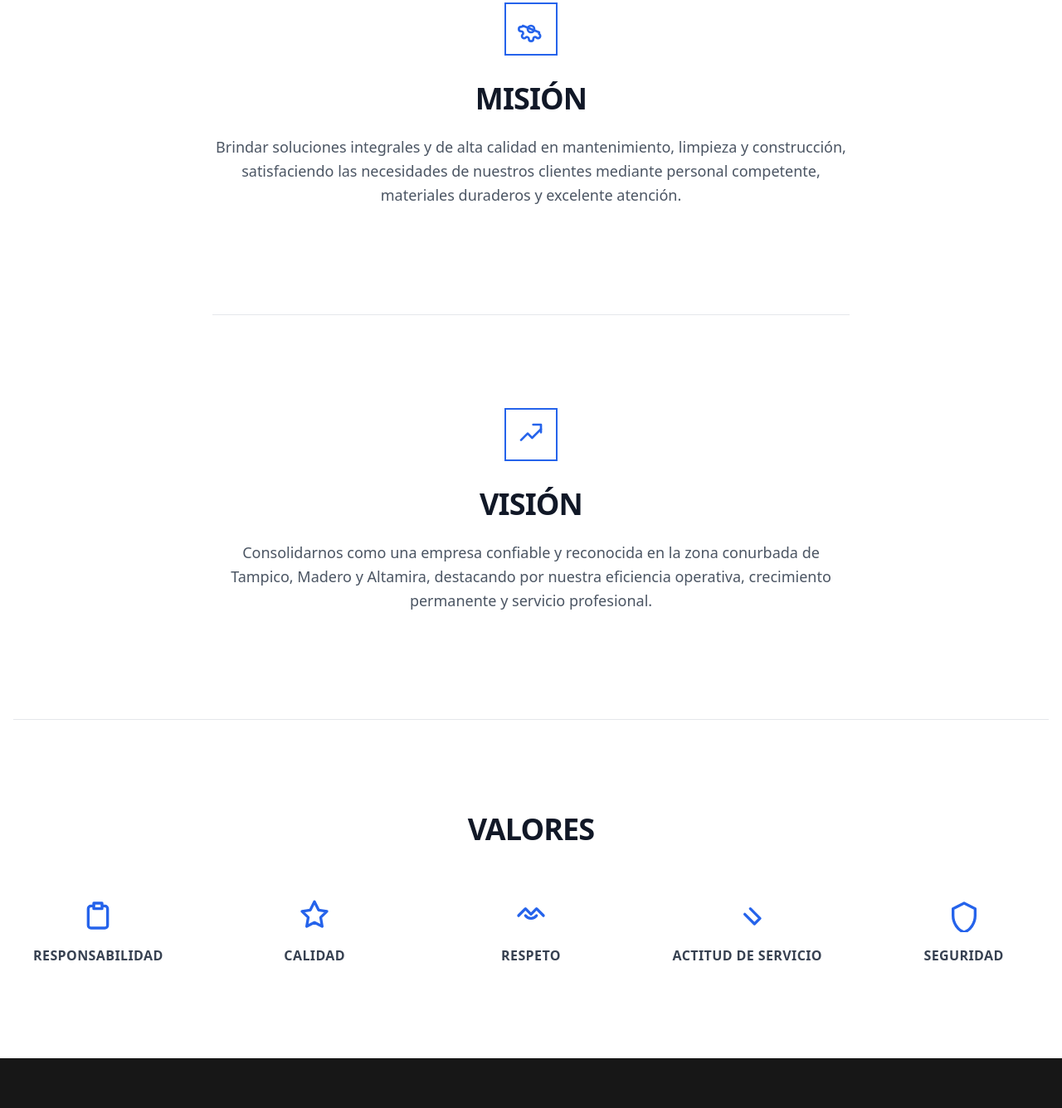
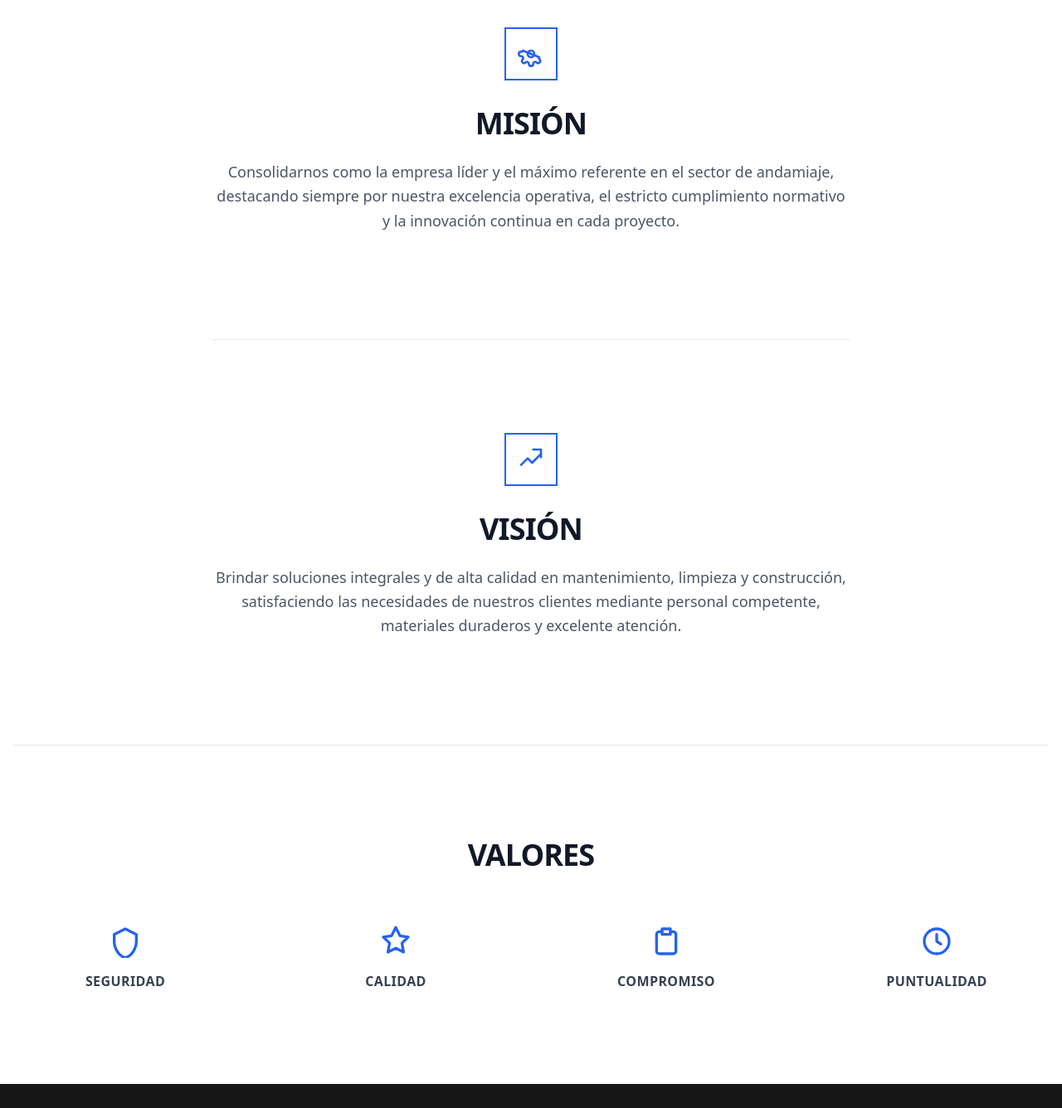
Before and after one commit to cristianUrbina/awen-web, a website: page index.html in a window 1280 px wide. Shown: the part 1544-2880 px from the top of the page at 83% size. Drawn offline with nearby package versions, Linux system fonts and the light colour scheme.

Commit message:
fix: Mision valores

```diff
--- a/index.html
+++ b/index.html
@@ -176,7 +176,7 @@
             <div class="items-center gap-8 lg:grid lg:grid-cols-2 xl:gap-16">
                 <div class="text-gray-500 sm:text-lg dark:text-gray-400">
                     <h2 class="mb-4 text-3xl font-extrabold tracking-tight text-gray-900 dark:text-white">Quiénes somos</h2>
-                    <p class="mb-8 font-light lg:text-xl"> BALCA es una empresa dedicada al mantenimiento y mejora integral de espacios, brindando soluciones prácticas, eficientes y duraderas para nuestros clientes. </p>
+                    <p class="mb-8 font-light lg:text-xl">En BALCA Andamios, somos una empresa especializada en brindar soluciones confiables y seguras en sistemas de trabajo en altura. Nos dedicamos a superar las expectativas de nuestros clientes a través de un servicio técnico eficiente, atención totalmente personalizada y entregas puntuales.</p>
                     <!-- List -->
                     <ul role="list" class="pt-8 space-y-5 border-t border-gray-200 my-7 dark:border-gray-700">
                         <li class="flex space-x-3">
@@ -236,10 +236,7 @@
       </h2>
 
       <p class="text-lg leading-relaxed text-gray-600">
-        Brindar soluciones integrales y de alta calidad en mantenimiento,
-        limpieza y construcción, satisfaciendo las necesidades de nuestros
-        clientes mediante personal competente, materiales duraderos y
-        excelente atención.
+        Consolidarnos como la empresa líder y el máximo referente en el sector de andamiaje, destacando siempre por nuestra excelencia operativa, el estricto cumplimiento normativo y la innovación continua en cada proyecto.
       </p>
     </div>
 
@@ -263,9 +260,7 @@
       </h2>
 
       <p class="text-lg leading-relaxed text-gray-600">
-        Consolidarnos como una empresa confiable y reconocida en la zona
-        conurbada de Tampico, Madero y Altamira, destacando por nuestra
-        eficiencia operativa, crecimiento permanente y servicio profesional.
+         Brindar soluciones integrales y de alta calidad en mantenimiento, limpieza y construcción, satisfaciendo las necesidades de nuestros clientes mediante personal competente, materiales duraderos y excelente atención.
       </p>
     </div>
 
@@ -275,24 +270,20 @@
         Valores
       </h2>
 
-      <div class="grid gap-14 sm:grid-cols-2 lg:grid-cols-5 text-center">
-
+      <div class="grid gap-14 sm:grid-cols-2 lg:grid-cols-4 text-center">
         <div>
           <div class="flex justify-center mb-4">
-            <!-- Clipboard -->
+            <!-- Escudo -->
             <svg class="w-10 h-10 text-primary-600" fill="none" stroke="currentColor" stroke-width="2"
                  viewBox="0 0 24 24">
               <path stroke-linecap="round" stroke-linejoin="round"
-                    d="M9 5H7a2 2 0 00-2 2v12a2 2
-                     0 002 2h10a2 2 0
-                     002-2V7a2 2 0
-                     00-2-2h-2"/>
-              <path stroke-linecap="round" stroke-linejoin="round"
-                    d="M9 3h6v4H9z"/>
+                    d="M12 3l8 4v5c0 5.25-3.438
+                     10.74-8 12-4.562-1.26-8
+                     -6.75-8-12V7l8-4z"/>
             </svg>
           </div>
           <p class="font-semibold uppercase tracking-wide text-gray-700">
-            Responsabilidad
+            Seguridad
           </p>
         </div>
 
@@ -314,50 +305,37 @@
 
         <div>
           <div class="flex justify-center mb-4">
-            <!-- Apretón -->
+            <!-- Clipboard -->
             <svg class="w-10 h-10 text-primary-600" fill="none" stroke="currentColor" stroke-width="2"
                  viewBox="0 0 24 24">
               <path stroke-linecap="round" stroke-linejoin="round"
-                    d="M8 12s1.5 2 4 2 4-2 4-2"/>
+                    d="M9 5H7a2 2 0 00-2 2v12a2 2
+                     0 002 2h10a2 2 0
+                     002-2V7a2 2 0
+                     00-2-2h-2"/>
               <path stroke-linecap="round" stroke-linejoin="round"
-                    d="M3 12l5-5 4 4 4-4 5 5"/>
+                    d="M9 3h6v4H9z"/>
             </svg>
           </div>
           <p class="font-semibold uppercase tracking-wide text-gray-700">
-            Respeto
+            Compromiso
           </p>
         </div>
 
         <div>
           <div class="flex justify-center mb-4">
-            <!-- Mano herramienta -->
+            <!-- Puntualidad -->
             <svg class="w-10 h-10 text-primary-600" fill="none" stroke="currentColor" stroke-width="2"
-                 viewBox="0 0 24 24">
-              <path stroke-linecap="round" stroke-linejoin="round"
-                    d="M14 7l7 7-4 4-7-7"/>
+                viewBox="0 0 24 24">
+            <circle cx="12" cy="12" r="9" stroke-linecap="round" stroke-linejoin="round"/>
+            <path stroke-linecap="round" stroke-linejoin="round"
+                    d="M12 7v5l3 2"/>
             </svg>
           </div>
           <p class="font-semibold uppercase tracking-wide text-gray-700">
-            Actitud de servicio
+            Puntualidad
           </p>
         </div>
-
-        <div>
-          <div class="flex justify-center mb-4">
-            <!-- Escudo -->
-            <svg class="w-10 h-10 text-primary-600" fill="none" stroke="currentColor" stroke-width="2"
-                 viewBox="0 0 24 24">
-              <path stroke-linecap="round" stroke-linejoin="round"
-                    d="M12 3l8 4v5c0 5.25-3.438
-                     10.74-8 12-4.562-1.26-8
-                     -6.75-8-12V7l8-4z"/>
-            </svg>
-          </div>
-          <p class="font-semibold uppercase tracking-wide text-gray-700">
-            Seguridad
-          </p>
-        </div>
-
       </div>
     </div>
 
@@ -405,7 +383,7 @@
           </ul>
 
           <h3 class="text-3xl font-extrabold uppercase tracking-wide border-l-4 border-ayma-500 pl-4 m-6">
-            Servicios Técnicos · Awen
+            Servicios Técnicos
           </h3>
 
           <p class="m-6 text-gray-400">
@@ -721,15 +699,6 @@
               LogisticaBALCA@outlook.com
             </a>
           </li>
-          <li>
-            🌐 <strong>Facebook:</strong>
-            <a href="https://www.facebook.com/AwenServiciosySoluciones"
-               target="_blank"
-               rel="noopener"
-               class="text-ayma-600 hover:underline">
-              Ayma
-            </a>
-          </li>
         </ul>
       </div>
 
```
Also changed, not shown: output.css.
